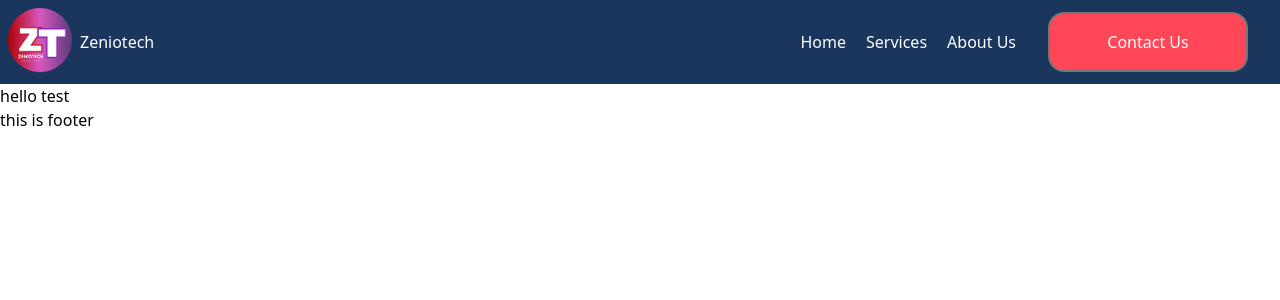
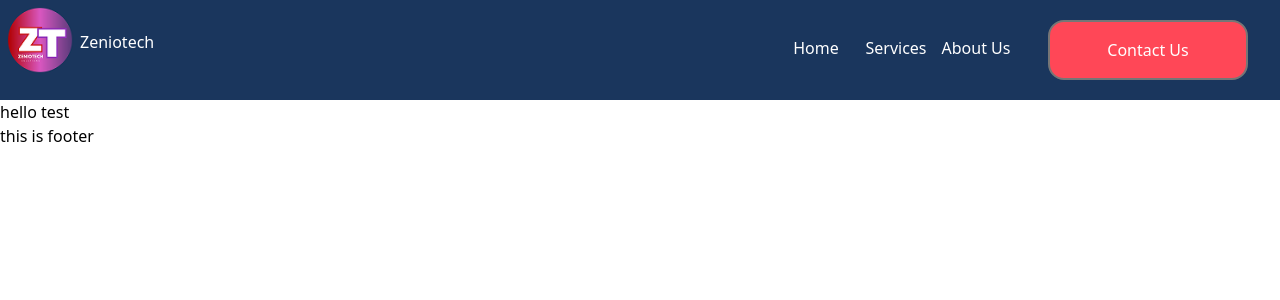
Before and after one commit to Zeniotech/Zeniotech-Website, a Next.js app: page / in a window 1280 px wide. Shown: the top 300 px of the page. Built offline with nearby package versions, Linux system fonts and the light colour scheme.

Commit message:
header second pass with hover and button hover and added about-us route to the website as well and added link tags to all the element of header for navigation to all the available pages

```diff
--- a/components/header.tsx
+++ b/components/header.tsx
@@ -1,6 +1,6 @@
-import React from 'react'
 import Image from 'next/image'
 import logo from '@/public/logo.png'
+import Link from 'next/link'
 
 const header = () => {
   return (
@@ -12,10 +12,10 @@ const header = () => {
       </ul>
     </div>
     <ul className='flex justify-between'>
-      <li className='my-7.5'>Home</li>
-      <li className='mx-5 my-7.5'>Services</li>
-      <li className='my-7.5'>About Us</li>
-      <li><button className = "mx-8 border-2 border-[#767676] bg-[#FF4757] py-4 rounded-2xl w-50 my-3"> Contact Us</button></li>
+      <Link href='/'><li className='my-7.5 hover:bg-[#7B61FF] rounded-2xl w-20 h-10 text-center py-1.5'>Home</li></Link>
+      <Link href='/our-services'><li className='my-7.5 hover:bg-[#7B61FF] rounded-2xl w-20 h-10 text-center py-1.5'>Services</li></Link>
+      <Link href='/about-us'><li className='my-7.5 hover:bg-[#7B61FF] rounded-2xl w-20 h-10 text-center py-1.5'>About Us</li></Link>
+      <Link href='/contact-us'><li><button className = "mx-8 border-2 border-[#767676] bg-[#FF4757] py-4 rounded-2xl w-50 my-5 hover:bg-[#A41622] cursor-pointer"> Contact Us</button></li></Link>
     </ul>
   </div>
   )
```
